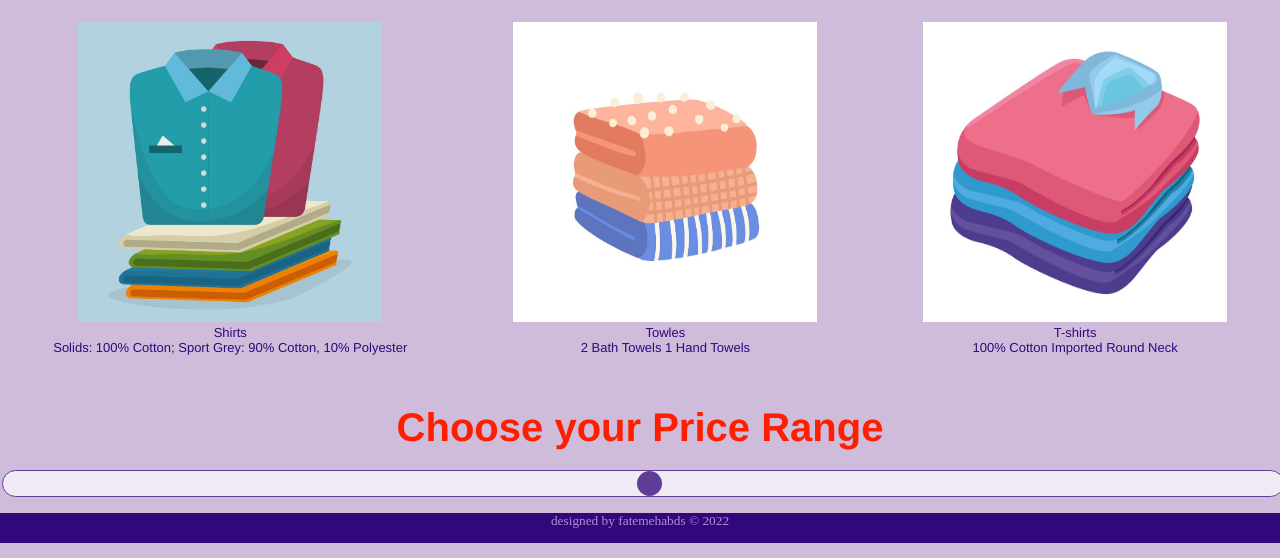
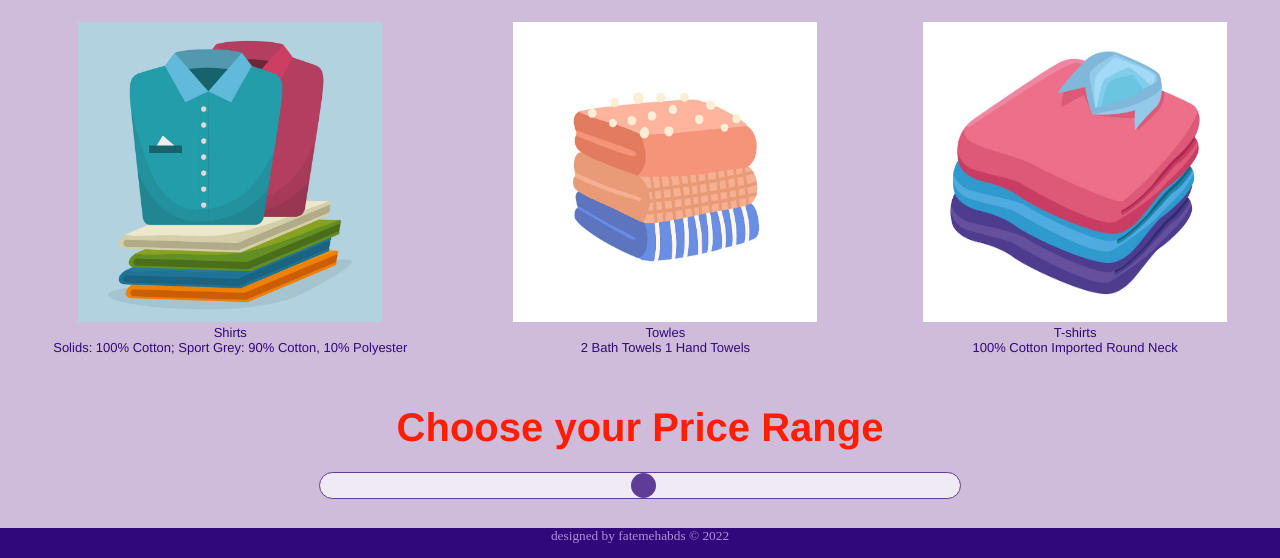
Before and after one commit to fatemehabds/mft5, a website: page index.html in a window 1280 px wide. Shown: the part 422-980 px from the top of the page. Drawn offline with Linux system fonts and the light colour scheme.

Commit message:
modify  slider's range align center

```diff
--- a/index.html
+++ b/index.html
@@ -59,12 +59,12 @@
 
       }
       .slider {
-        display: table-cell;
-        vertical-align: middle;
+        /* display: table-cell;
+        vertical-align: middle; */
         border: 1px solid #31087b;
         -webkit-appearance: none;
         appearance: none;
-        width: 100%;
+        width: 50%;
         height: 25px;
         background: white;
         outline: none;
@@ -222,7 +222,7 @@
       >
         Choose your Price Range
       </h1>
-      <p>
+      <div style="text-align: center; margin-bottom: 25px;">
         <input
           type="range"
           name="price"
@@ -231,7 +231,7 @@
           max="100"
           id="myrange"
         />
-      </p>
+      </div>
     </div>
     <div class="footer">
       <footer>designed by fatemehabds &copy; 2022</footer>
```
